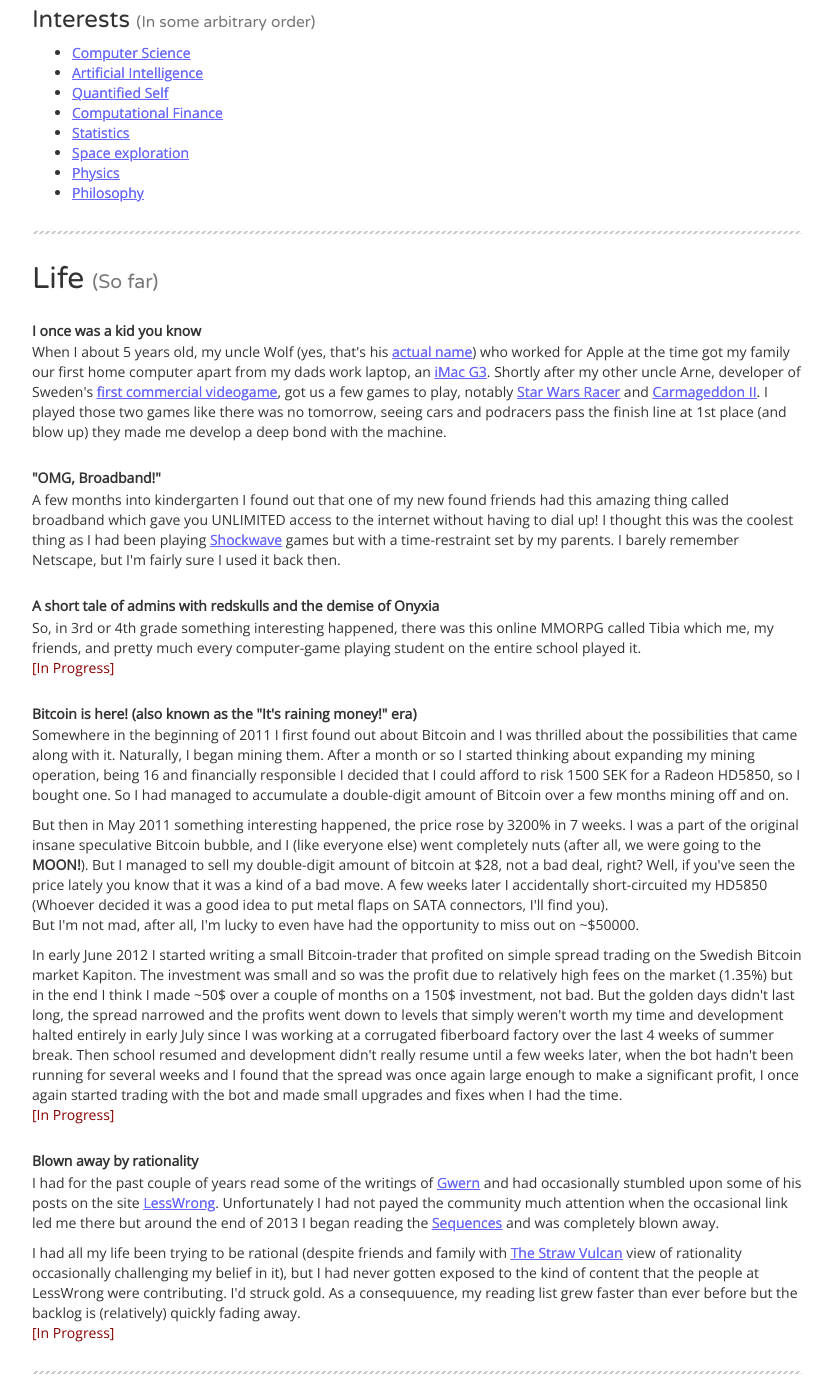
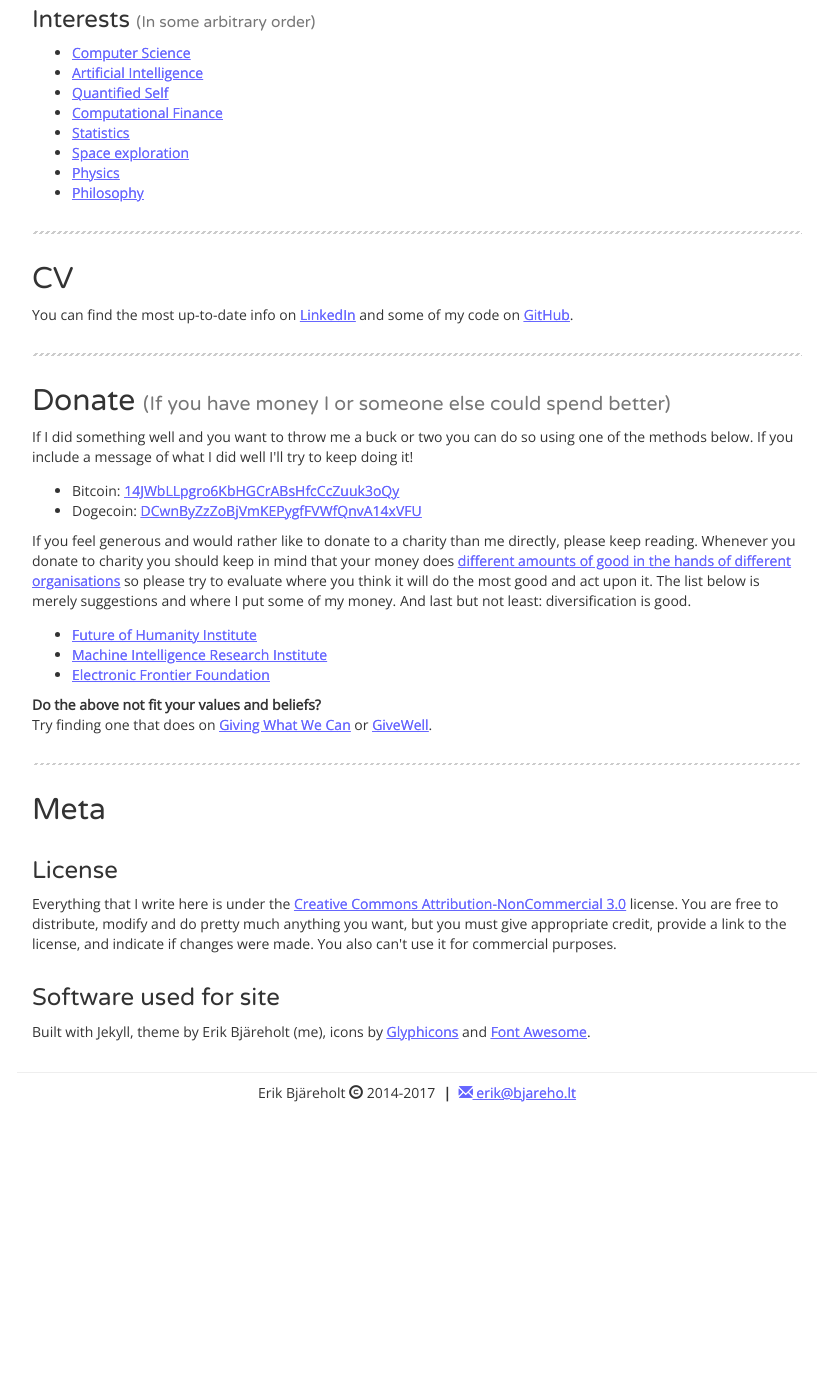
Before and after one commit to ErikBjare/ErikBjare.github.io, a Jekyll site: the page built from about/index.html, in a window 1280 px wide and 1400 px high, scrolled down 217 px. Shown: the whole window, without its empty margins (223-1056 px from the left). Built offline with Jekyll 4.4.1, drawn with Linux system fonts in a browser that asks for light colours; nearby versions of some CDN libraries; after the commit the page ends 1348 px from its top, so only the background shows below that.

Commit message:
moved life story to wiki

```diff
--- a/about/index.html
+++ b/about/index.html
@@ -32,81 +32,6 @@
 <!-- TODO: Link to Google Books profile
     <h3>Books</h3>
 -->
-
-<hr class="dotted">
-
-<h2>Life <small>(So far)</small></h2>
-
-<h5>I once was a kid you know</h5>
-<p>
-    When I about 5 years old, my uncle Wolf (yes, that's his <a href="https://en.wikipedia.org/wiki/Wolf_%28name%29">actual name</a>) who worked for Apple at the time got
-    my family our first home computer apart from my dads work laptop, an
-    <a href="https://en.wikipedia.org/wiki/IMac_G3">iMac G3</a>. Shortly after my other uncle
-    Arne, developer of Sweden's <a href="https://en.wikipedia.org/wiki/Space_Action">first commercial videogame</a>,
-    got us a few games to play, notably <a href="https://en.wikipedia.org/wiki/Star_Wars_Episode_I:_Racer">Star Wars Racer</a> and <a href="https://en.wikipedia.org/wiki/Carmageddon_II:_Carpocalypse_Now">Carmageddon II</a>. I played those two games like there was no tomorrow, seeing cars and podracers pass the finish line at 1st place (and blow up) they made me develop a deep bond with the machine.
-</p>
-
-<h5>"OMG, Broadband!"</h5>
-<p>
-    A few months into kindergarten I found out that one of my new found friends
-    had this amazing thing called broadband which gave you UNLIMITED access to
-    the internet without having to dial up! I thought this was the coolest thing
-    as I had been playing <a href="https://en.wikipedia.org/wiki/Adobe_Shockwave">Shockwave</a> games but with a time-restraint set by my parents.
-    I barely remember Netscape, but I'm fairly sure I used it back then.
-</p>
-
-<h5>A short tale of admins with redskulls and the demise of Onyxia</h5>
-<p>
-So, in 3rd or 4th grade something interesting happened, there was this online MMORPG called Tibia which me, my friends,
-and pretty much every computer-game playing student on the entire school played it.
-<br>
-<span class="status-in_progress">[In Progress]</span>
-</p>
-<!-- ToDo: Add stuff about the OT server and WoW private server -->
-
-<h5>Bitcoin is here! (also known as the "It's raining money!" era)</h5>
-<p>
-    Somewhere in the beginning of 2011 I first found out about Bitcoin and I was thrilled about the
-    possibilities that came along with it. Naturally, I began mining them. After a month
-    or so I started thinking about expanding my mining operation, being 16 and financially
-    responsible I decided that I could afford to risk 1500 SEK for a Radeon HD5850, so I bought one.
-    So I had managed to accumulate a double-digit amount of Bitcoin over a few months mining off and on.
-</p>
-<p>
-    But then in May 2011 something interesting happened, the price rose by 3200% in 7 weeks. I was a part of the original insane speculative Bitcoin bubble, and I (like everyone else) went completely nuts (after all, we were going to the <b>MOON!</b>). But I managed to sell my double-digit amount of bitcoin at $28, not a bad deal, right?
-    Well, if you've seen the price lately you know that it was a kind of a bad move. A few weeks later I accidentally short-circuited my HD5850 (Whoever decided it was a good idea to put metal flaps on SATA connectors, I'll find you).
-    <br>But I'm not mad, after all, I'm lucky to even have had the opportunity to miss out on ~$50000.
-</p>
-<p>
-    In early June 2012 I started writing a small Bitcoin-trader that profited on simple
-    spread trading on the Swedish Bitcoin market Kapiton. The investment was small and
-    so was the profit due to relatively high fees on the market (1.35%) but in the end I
-    think I made ~50$ over a couple of months on a 150$ investment, not bad. But the
-    golden days didn't last long, the spread narrowed and the profits went down to
-    levels that simply weren't worth my time and development halted entirely in early
-    July since I was working at a corrugated fiberboard factory over the last 4 weeks of
-    summer break. Then school resumed and development didn't really resume until a few
-    weeks later, when the bot hadn't been running for several weeks and I found that
-    the spread was once again large enough to make a significant profit, I once again
-    started trading with the bot and made small upgrades and fixes when I had the time.
-    <br><span class="status-in_progress">[In Progress]</span>
-</p>
-
-<h5>Blown away by rationality</h5>
-<p>
-    I had for the past couple of years read some of the writings of <a href="http://gwern.net/">Gwern</a>
-    and had occasionally stumbled upon some of his posts on the site <a href="http://lesswrong.com/">LessWrong</a>.
-    Unfortunately I had not payed the community much attention when the occasional link led
-    me there but around the end of 2013 I began reading the <a href="http://wiki.lesswrong.com/wiki/Sequences">Sequences</a>
-    and was completely blown away.
-</p>
-<p>
-    I had all my life been trying to be rational (despite friends and family with
-    <a href="https://www.youtube.com/watch?v=tLgNZ9aTEwc">The Straw Vulcan</a> view of rationality
-    occasionally challenging my belief in it), but I had never gotten exposed to the kind of content
-    that the people at LessWrong were contributing. I'd struck gold. As a consequuence, my reading list grew faster than ever before but the backlog is (relatively) quickly fading away.
-    <br><span class="status-in_progress">[In Progress]</span>
-</p>
 
 <hr class="dotted" id="cv">
 
```
Also changed, not shown: wiki/story-of-my-life.md (added, +53 -0 lines).
